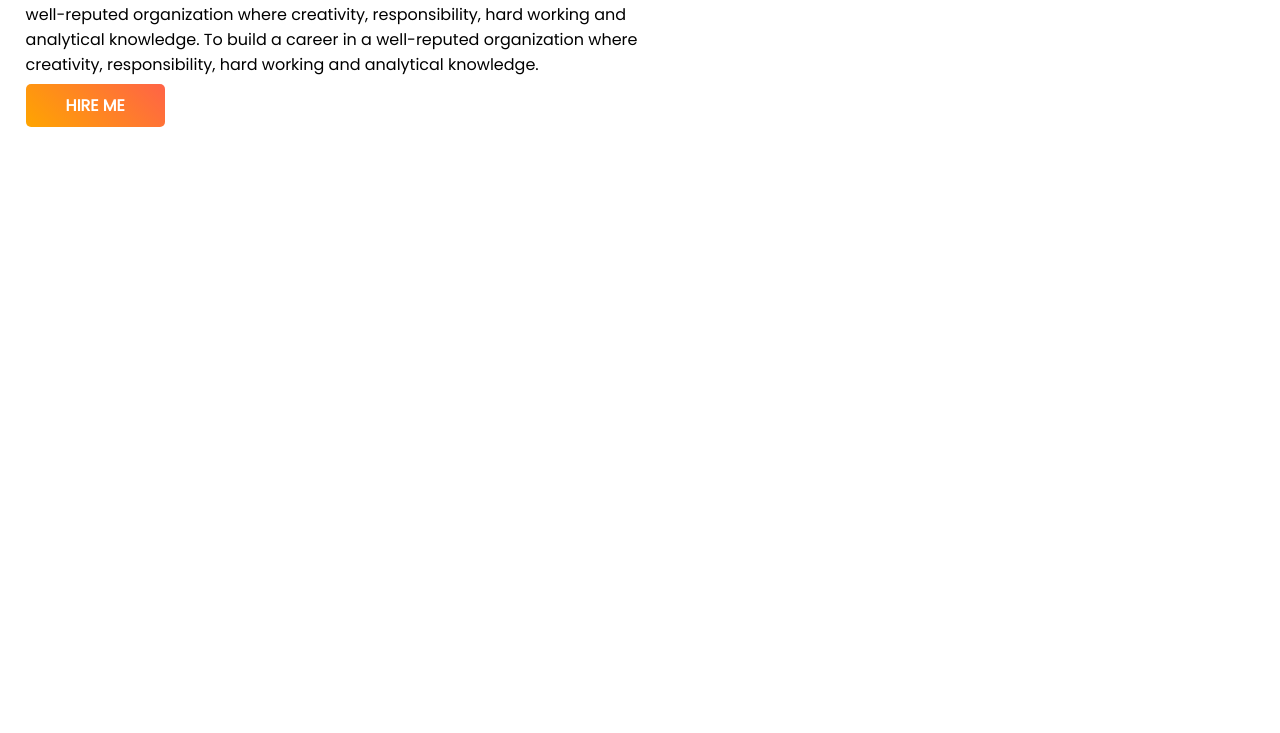
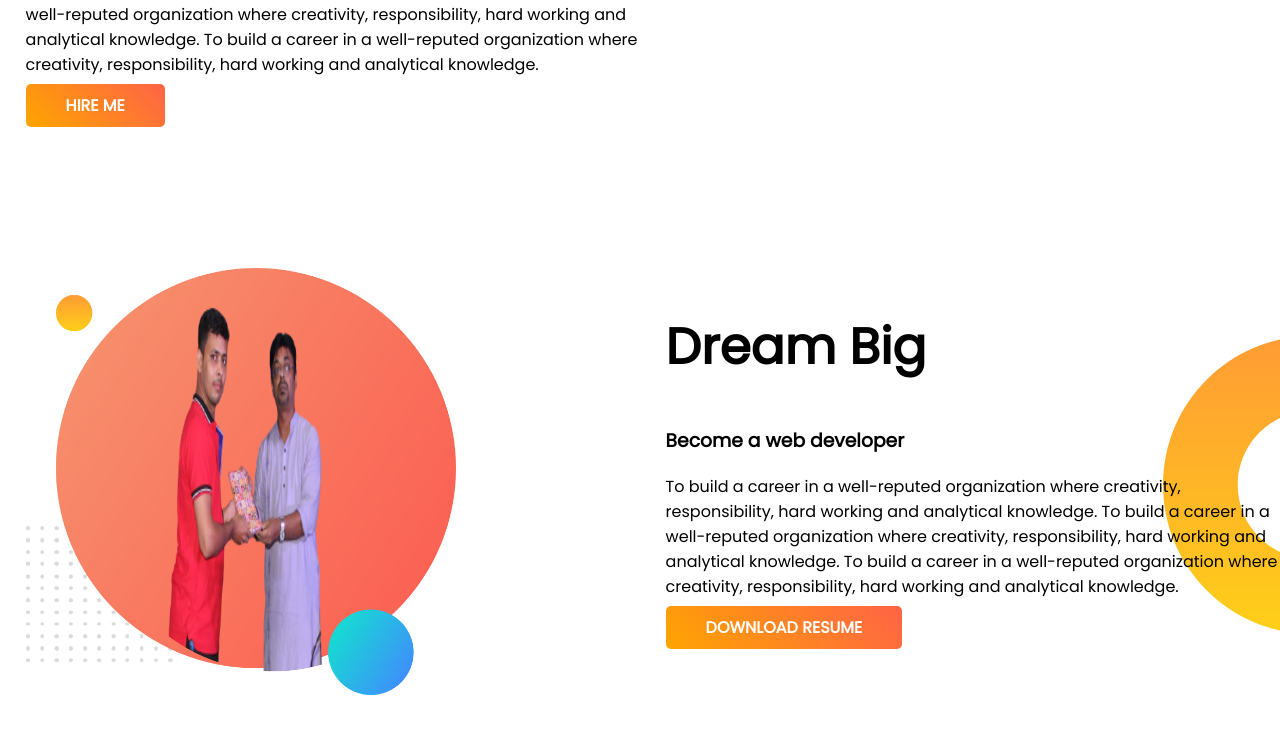
Before and after one commit to MridulChandraNath/developer-portfolio, a plain HTML site: page index.html in a window 1280 px wide. Shown: the part 445-1178 px from the top of the page. Before the commit the page ends 800 px from the top, so only its background shows below. Drawn offline with Linux system fonts and the light colour scheme.

Commit message:
Dream big added

```diff
--- a/index.html
+++ b/index.html
@@ -42,6 +42,36 @@
 
     </section>
 
+    <section class="dream-big">
+        <div class="half-width">
+            <img src="images/mridulAndSadiqSirBG.png" alt="">
+        </div>
+
+        <div class="half-width">
+            <h1>Dream Big</h1>
+            <h3>Become a web developer</h3>
+
+            <p>
+                To build a career in a well-reputed organization where creativity, responsibility, hard working and
+                analytical
+                knowledge. To build a career in a well-reputed organization where creativity, responsibility, hard
+                working
+                and
+                analytical knowledge.
+                To build a career in a well-reputed organization where creativity, responsibility, hard working and
+                analytical
+                knowledge.
+
+
+            </p>
+
+            <a class="link-button" href="" target="_blank">DOWNLOAD RESUME</a>
+
+        </div>
+
+
+    </section>
+
 
 
 </body>
--- a/style.css
+++ b/style.css
@@ -10,6 +10,7 @@ h1{
 }
 section{
     display: flex;
+    margin-bottom: 150px;
 }
 
 .half-width{
@@ -33,3 +34,8 @@ section{
     background-image: url(images/top-banner.png);
     background-repeat: no-repeat;
 }
+.dream-big{
+    background-image: url(images/dream-bg.png);
+    background-repeat: no-repeat;
+    background-position: right;
+}
```
